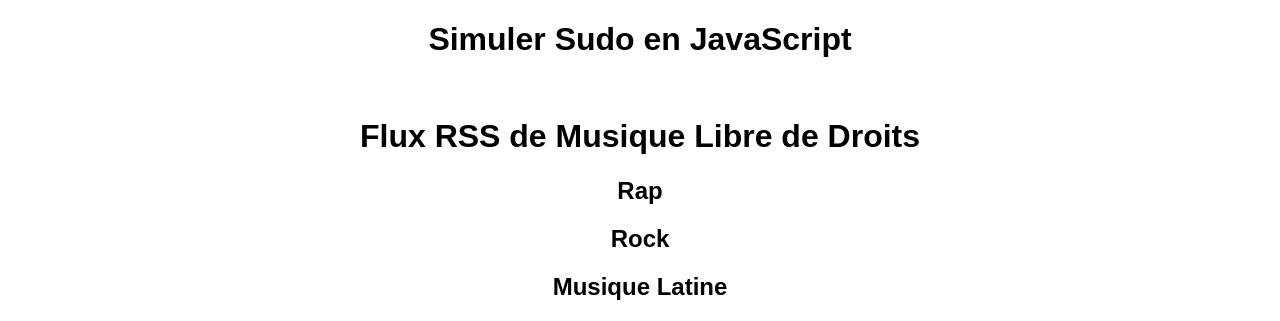
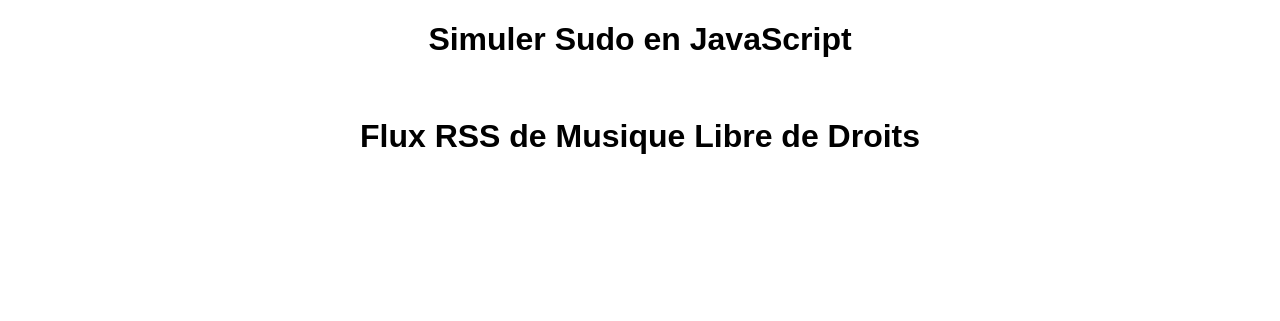
Before and after one commit to nourredine1981/vk, a website: page index.html in a window 1280 px wide. Shown: the part 548-869 px from the top of the page. After the commit the page ends 800 px from the top, so only its background shows below. Drawn offline with Linux system fonts and the light colour scheme; no server answers.

Commit message:
Update index.html

```diff
--- a/index.html
+++ b/index.html
@@ -356,8 +356,9 @@ document.writeln(DocDate(),"</b></font>");
  </table>
 
 
-<h1>Simuler Sudo en JavaScript</h1> <br><h1>Flux RSS de Musique Libre de Droits</h1> <h2>Rap</h2> <ul id="rssFeedRap"></ul> <h2>Rock</h2> <ul id="rssFeedRock"></ul> <h2>Musique Latine</h2> <ul id="rssFeedLatin"></ul> <script> async function fetchRSS(url, elementId) { const response = await fetch(`https://cors-anywhere.herokuapp.com/${url}`); const text = await response.text(); const parser = new DOMParser(); const xml = parser.parseFromString(text, 'text/xml'); const items = xml.querySelectorAll('item'); const rssFeed = document.getElementById(elementId); items.forEach(item => { const title = item.querySelector('title').textContent; const link = item.querySelector('link').textContent; const listItem = document.createElement('li'); const anchor = document.createElement('a'); anchor.href = link; anchor.textContent = title; anchor.target = '_blank'; listItem.appendChild(anchor); rssFeed.appendChild(listItem); }); } fetchRSS('https://pixabay.com/fr/music/search/rap/rss', 'rssFeedRap'); fetchRSS('https://pixabay.com/fr/music/search/rock/rss', 'rssFeedRock'); fetchRSS('https://pixabay.com/fr/music/search/latino/rss', 'rssFeedLatin'); </script>
+<h1>Simuler Sudo en JavaScript</h1> <br><h1>Flux RSS de Musique Libre de Droits</h1>
 
+	<ul id="rssFeed"></ul> <script> const rssUrls = [ 'https://www.lemonde.fr/economie/rss_full.xml', 'https://cors-anywhere.herokuapp.com/https://pixabay.com/fr/music/search/rap/rss', 'https://cors-anywhere.herokuapp.com/https://pixabay.com/fr/music/search/rock/rss', 'https://cors-anywhere.herokuapp.com/https://pixabay.com/fr/music/search/latino/rss' ]; async function fetchRSS(url) { const response = await fetch(url); const text = await response.text(); const parser = new DOMParser(); const xml = parser.parseFromString(text, 'text/xml'); return xml.querySelectorAll('item'); } async function displayRandomRSS() { const randomUrl = rssUrls[Math.floor(Math.random() * rssUrls.length)]; const items = await fetchRSS(randomUrl); const rssFeed = document.getElementById('rssFeed'); rssFeed.innerHTML = ''; // Clear previous items items.forEach(item => { const title = item.querySelector('title').textContent; const link = item.querySelector('link').textContent; const listItem = document.createElement('li'); const anchor = document.createElement('a'); anchor.href = link; anchor.textContent = title; anchor.target = '_blank'; listItem.appendChild(anchor); rssFeed.appendChild(listItem); }); } setInterval(displayRandomRSS, 10000); // Change the RSS feed every 10 seconds displayRandomRSS(); // Display the first RSS feed immediately </script>
 
 
 
```
